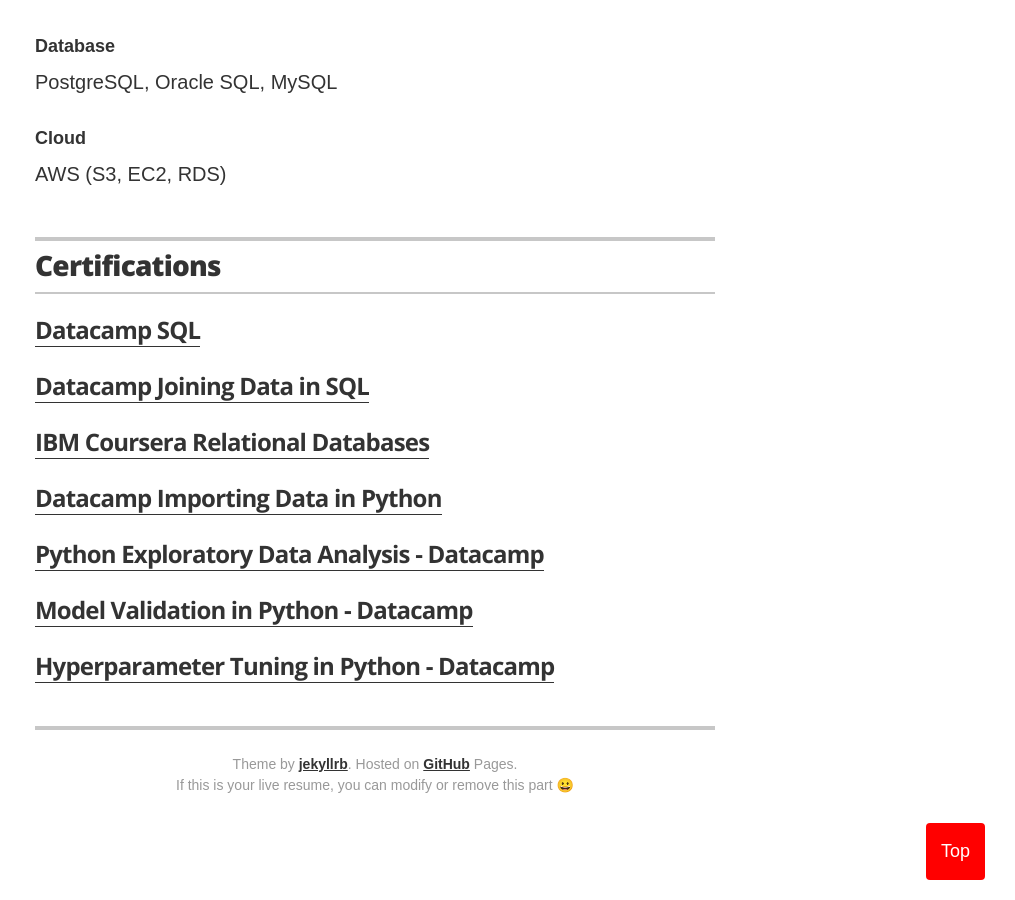
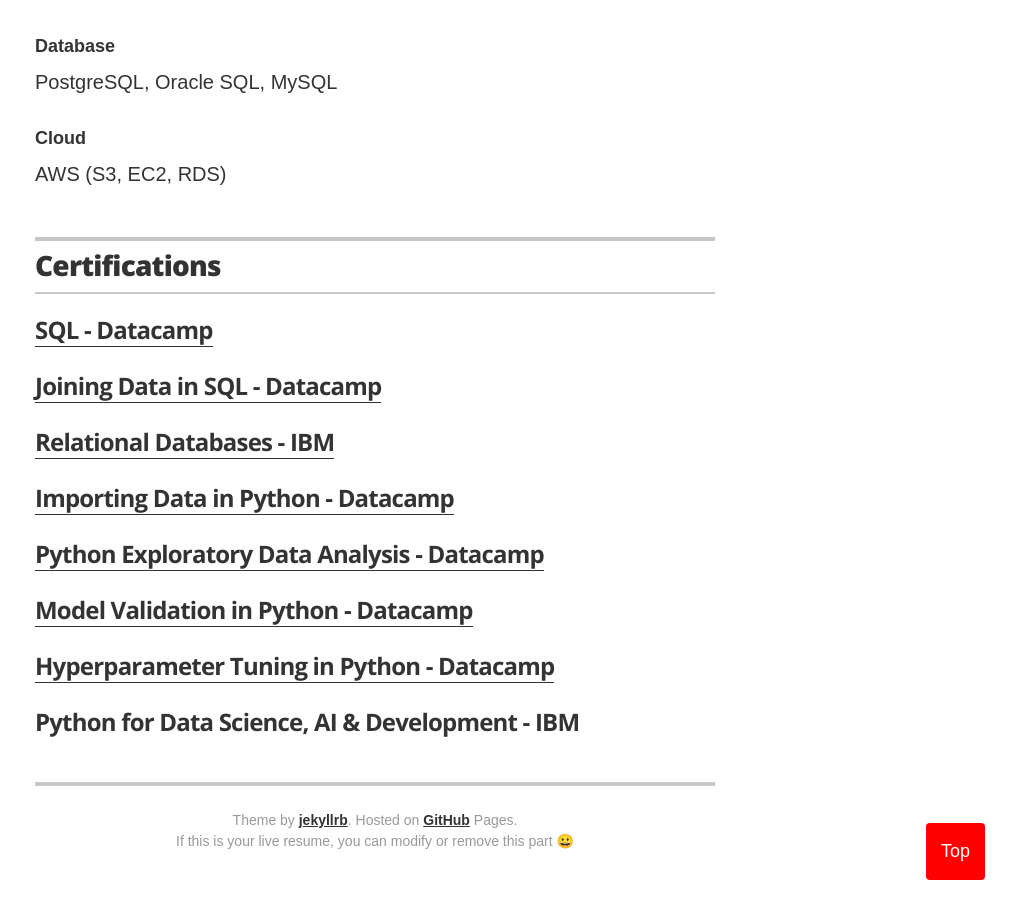
Before and after one commit to ttariqaziz/ttariqaziz.github.io, a Jekyll site: the page built from index.html, in a window 1280 px wide and 900 px high, scrolled down 2551 px. Shown: the whole window, without its empty margins (265-1280 px from the left). Built offline with Jekyll 4.4.1, drawn with Linux system fonts in a browser that asks for light colours.

Commit message:
Update associations.yml

```diff
--- a/_data/associations.yml
+++ b/_data/associations.yml
@@ -1,16 +1,16 @@
 # Certifications
 # comment out the urls if you do not wish to display them
 
-- organization: Datacamp SQL
+- organization: SQL - Datacamp
   url: https://github.com/ttariqaziz/ttariqaziz.github.io/blob/main/images/Datacamp%20SQL.pdf
 
-- organization: Datacamp Joining Data in SQL
+- organization: Joining Data in SQL - Datacamp
   url: https://github.com/ttariqaziz/ttariqaziz.github.io/blob/main/images/Datacamp%20Joining%20Data%20in%20SQL.pdf
 
-- organization: IBM Coursera Relational Databases
+- organization: Relational Databases - IBM
   url: https://github.com/ttariqaziz/ttariqaziz.github.io/blob/main/images/IBM%20Coursera%20RDBMS.pdf
 
-- organization: Datacamp Importing Data in Python
+- organization: Importing Data in Python - Datacamp
   url: https://github.com/ttariqaziz/ttariqaziz.github.io/blob/main/images/Datacamp%20Importing%20Data%20in%20Python.pdf
 
 - organization: Python Exploratory Data Analysis - Datacamp
@@ -21,3 +21,6 @@
 
 - organization: Hyperparameter Tuning in Python - Datacamp
   url: https://github.com/ttariqaziz/ttariqaziz.github.io/blob/main/images/Datacamp%20Hyperparameter%20Tuning%20in%20Python.pdf
+
+- organization: Python for Data Science, AI & Development - IBM
+  url:
```
